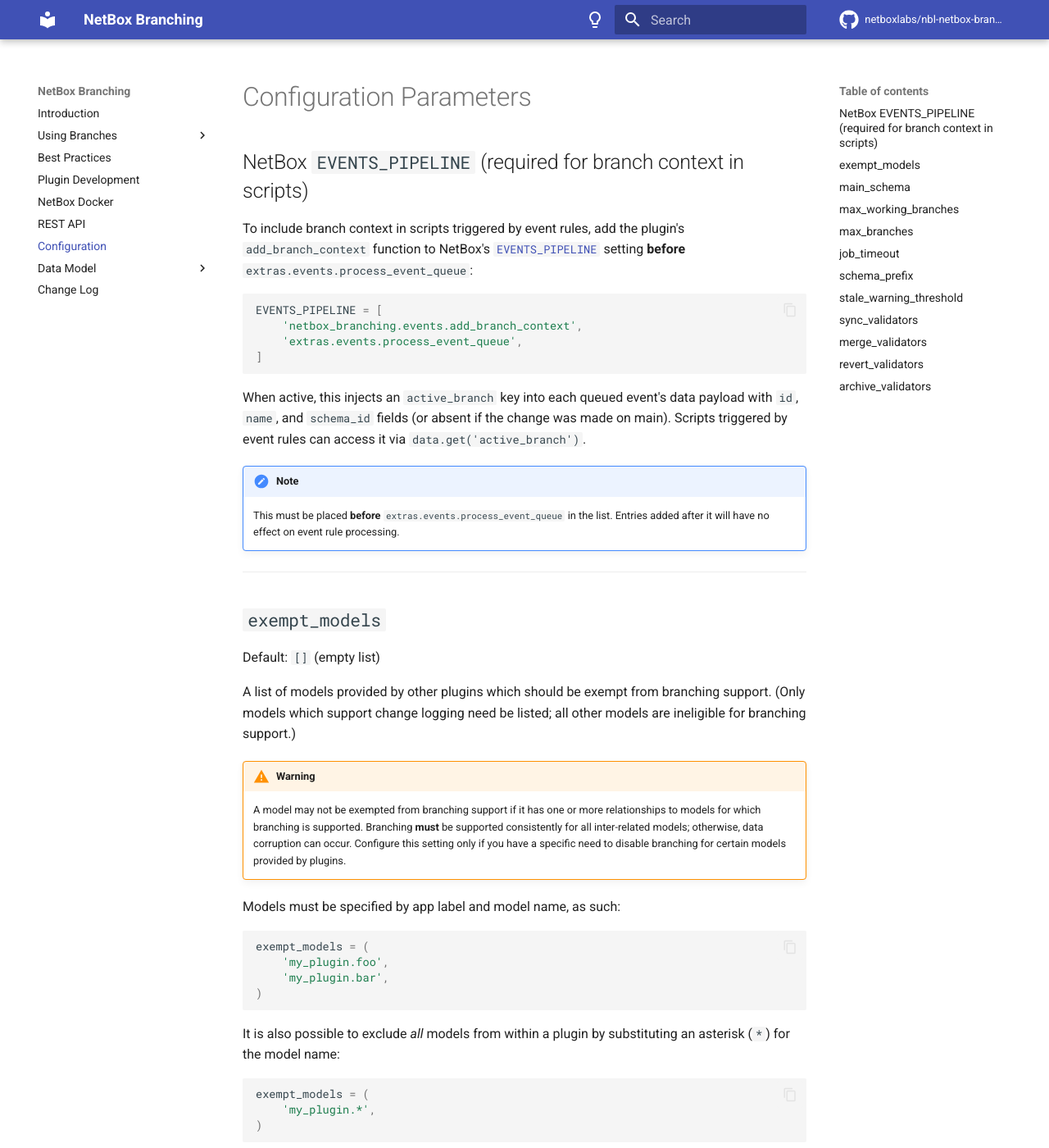
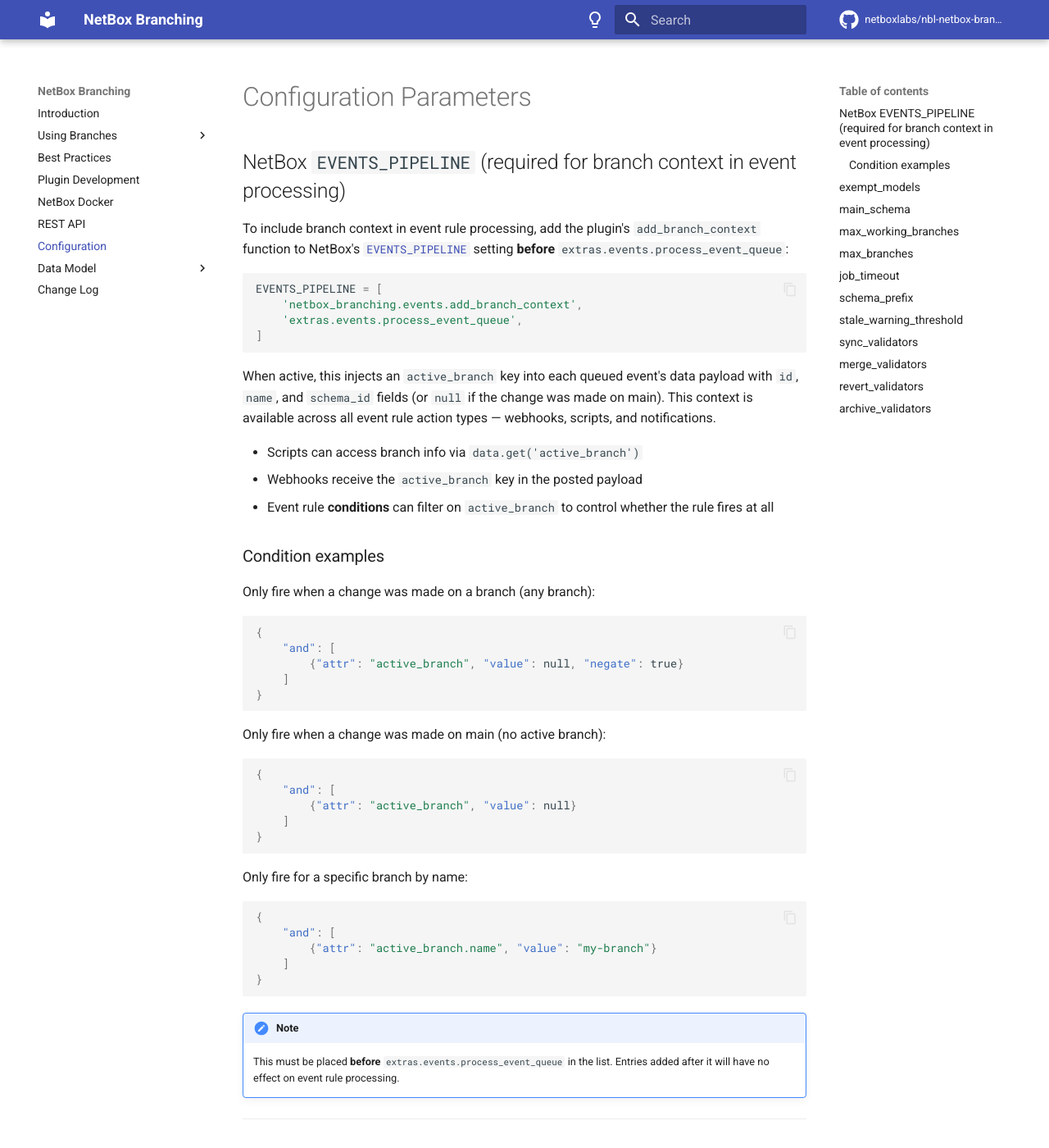
Before and after one commit to netboxlabs/netbox-branching, an MkDocs documentation site: the page built from docs/configuration.md, in a window 1280 px wide and 1400 px high. Shown: the whole window at 82% size. Built offline with MkDocs 1.6.1 and Material for MkDocs 9.7.7, drawn with Linux system fonts in a browser that asks for light colours; comment, search, counter and statistics services are not loaded.

Commit message:
update docs and event processing

````diff
--- a/docs/configuration.md
+++ b/docs/configuration.md
@@ -1,8 +1,8 @@
 # Configuration Parameters
 
-## NetBox `EVENTS_PIPELINE` (required for branch context in scripts)
+## NetBox `EVENTS_PIPELINE` (required for branch context in event processing)
 
-To include branch context in scripts triggered by event rules, add the plugin's `add_branch_context` function to NetBox's [`EVENTS_PIPELINE`](https://netboxlabs.com/docs/netbox/en/stable/configuration/miscellaneous/#events_pipeline) setting **before** `extras.events.process_event_queue`:
+To include branch context in event rule processing, add the plugin's `add_branch_context` function to NetBox's [`EVENTS_PIPELINE`](https://netboxlabs.com/docs/netbox/en/stable/configuration/miscellaneous/#events_pipeline) setting **before** `extras.events.process_event_queue`:
 
 ```python
 EVENTS_PIPELINE = [
@@ -11,7 +11,43 @@
 ]
 ```
 
-When active, this injects an `active_branch` key into each queued event's data payload with `id`, `name`, and `schema_id` fields (or absent if the change was made on main). Scripts triggered by event rules can access it via `data.get('active_branch')`.
+When active, this injects an `active_branch` key into each queued event's data payload with `id`, `name`, and `schema_id` fields (or `null` if the change was made on main). This context is available across all event rule action types — webhooks, scripts, and notifications.
+
+- Scripts can access branch info via `data.get('active_branch')`
+- Webhooks receive the `active_branch` key in the posted payload
+- Event rule **conditions** can filter on `active_branch` to control whether the rule fires at all
+
+### Condition examples
+
+Only fire when a change was made on a branch (any branch):
+
+```json
+{
+    "and": [
+        {"attr": "active_branch", "value": null, "negate": true}
+    ]
+}
+```
+
+Only fire when a change was made on main (no active branch):
+
+```json
+{
+    "and": [
+        {"attr": "active_branch", "value": null}
+    ]
+}
+```
+
+Only fire for a specific branch by name:
+
+```json
+{
+    "and": [
+        {"attr": "active_branch.name", "value": "my-branch"}
+    ]
+}
+```
 
 !!! note
     This must be placed **before** `extras.events.process_event_queue` in the list. Entries added after it will have no effect on event rule processing.
````
Also changed, not shown: 2 other files.
